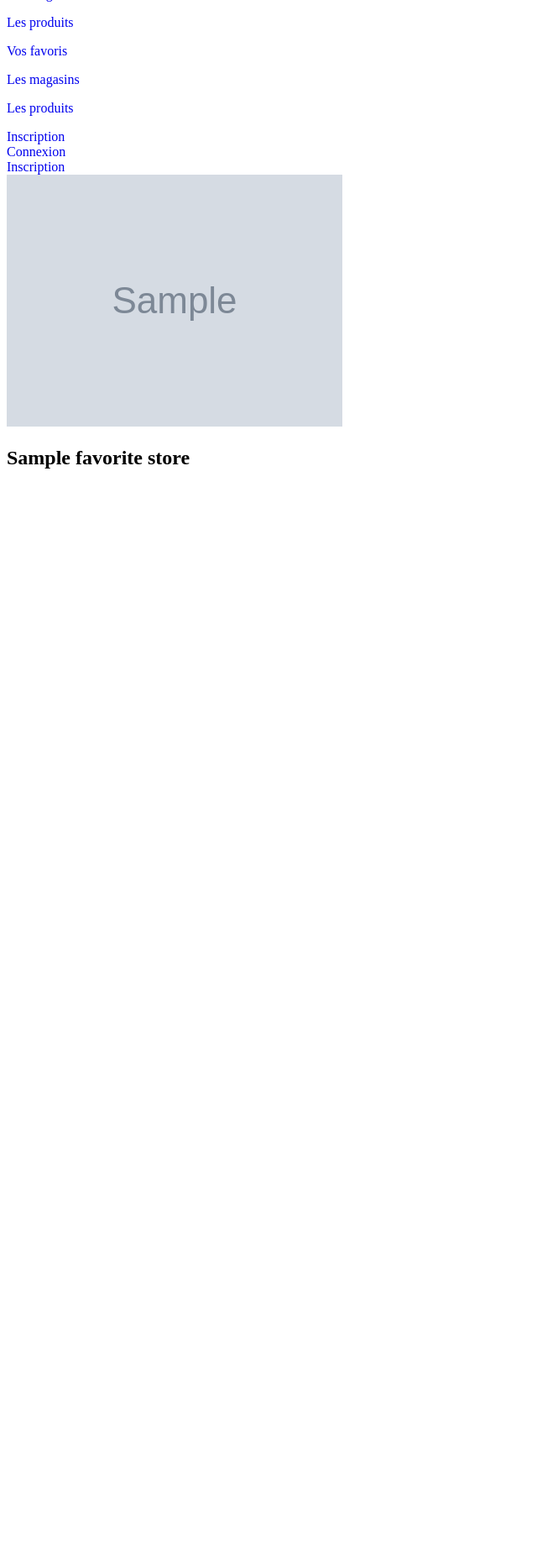
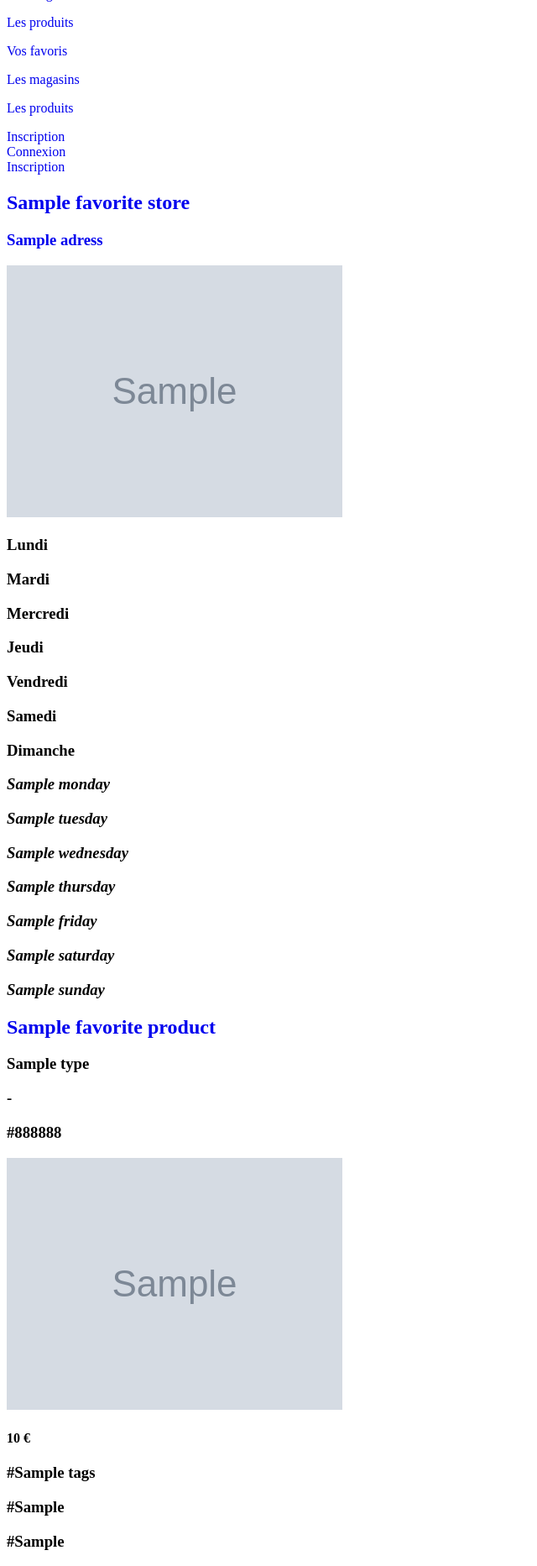
Before and after one commit to saltyfoxy/BOON, a Symfony app: template PROJECT/templates/cart.html.twig in a window 1280 px wide. Shown: the part 344-2209 px from the top of the page at 84% size, without its empty margins (0-640 px from the left). Before the commit the page ends 902 px from the top, so only its background shows below. Run offline with Twig, Linux system fonts and the light colour scheme; the template is opened without the code that fills it: most values are stand-ins (such as "Sample title", 1, 10 or a date in 2020); grey boxes marked "Sample" are stand-in pictures; some libraries are stand-ins or nearby versions.

Commit message:
update page favoris

```diff
--- a/PROJECT/assets/css/store/global.scss
+++ b/PROJECT/assets/css/store/global.scss
@@ -63,5 +63,5 @@
 }
 
 .picture-detail-store{
-  border-radius:1em;
+  border-radius: 1em;
 }
--- a/PROJECT/src/Controller/CartController.php
+++ b/PROJECT/src/Controller/CartController.php
@@ -24,6 +24,7 @@
     {
 
         $favoriteStore = $this->getUser()->getStores();
+        $favoriteProduct = $this->getUser()->getProducts();
         $user = $this->getUser();
 
 
@@ -31,6 +32,7 @@
             'cart.html.twig',
             [
                 'favoriteStores' => $favoriteStore,
+                'favoriteProducts' => $favoriteProduct,
                 'user' => $user,
             ]
         );
--- a/PROJECT/templates/cart.html.twig
+++ b/PROJECT/templates/cart.html.twig
@@ -1,23 +1,102 @@
 {% extends 'layout/base.html.twig' %}
 {% block body %}
+    <div class="favorite">
+
+    <div class="column-stores">
+    <div class="row-stores">
+
+    {% for favoriteStore in favoriteStores %}
+        <div id="store-{{ favoriteStore.id }}"
+             class="card-store">
+            <a style="text-decoration:none" href="{{ path('detail_store',{ 'id':favoriteStore.id}) }}">
+                <h2> {{ favoriteStore.name }} </h2></a>
+            <a style="text-decoration:none"
+               href="{{ path('detail_store',{ 'id':favoriteStore.id}) }}">
+                <h3> {{ favoriteStore.adress }} </h3></a>
+            <a style="text-decoration:none" href="{{ path('detail_store',{ 'id':favoriteStore.id}) }}">
+                <img src="{{ favoriteStore.picture1 }}" alt="imageCard" class="img-card-stores"></a>
+            <div class="schedule-favorite-store">
+                <div class="favorite-direction">
+                    <div class="delete-store-div" id="{{ favoriteStore.id }}">
+                        <i onclick="return confirm('Are you sure you want to delete this item?');" class="fas fa-times delete-store"></i>
+                    </div>
+                    <a href="https://www.google.com/maps/search/?api=1&query={{ favoriteStore.adress }}"
+                       target="_blank"><i class="fas fa-directions direction"></i></a>
+                </div>
+                <div class="days">
+                    <h3>Lundi</h3>
+                    <h3>Mardi</h3>
+                    <h3>Mercredi</h3>
+                    <h3>Jeudi</h3>
+                    <h3>Vendredi</h3>
+                    <h3>Samedi</h3>
+                    <h3>Dimanche</h3>
+                </div>
+                <div class="schedule">
+                    <h3><em>{{ favoriteStore.monday }}</em></h3>
+                    <h3><em>{{ favoriteStore.tuesday }}</em></h3>
+                    <h3><em>{{ favoriteStore.wednesday }}</em></h3>
+                    <h3><em>{{ favoriteStore.thursday }}</em></h3>
+                    <h3><em>{{ favoriteStore.friday }}</em></h3>
+                    <h3><em>{{ favoriteStore.saturday }}</em></h3>
+                    <h3><em>{{ favoriteStore.sunday }}</em></h3>
+                </div>
+            </div>
 
 
-    {% for favoriteStore in favoriteStores %}
-        <div class="cart-store">
-            <div class="cart-store-img">
-                <img src="{{ favoriteStore.picture1 }}" alt="imageCard" class="cart-store-image"></a>
-            </div>
-            <div id="store-{{ favoriteStore.id }}"
-                 class="cart-store-name">
-                <h2> {{ favoriteStore.name }} </h2>
-            </div>
-            <div class="delete-store-div" id="{{ favoriteStore.id }}">
-                <i onclick="return confirm('Are you sure you want to delete this item?');" class="fas fa-times delete-store"></i>
-            </div>
         </div>
+
 
     {% endfor %}
 
+    </div>
+    </div>
+
+    <div class="column-products">
+        <div class="row-products">
+
+        {% for favoriteProduct in favoriteProducts %}
+            <div id="product-{{ favoriteProduct.id }}"
+                 class="card-products">
+                <a style="text-decoration:none" href="{{ path('detail_product',{ 'id':favoriteProduct.id}) }}">
+                    <h2> {{ favoriteProduct.name }} </h2></a>
+                <div class="type-color">
+                    <h3> {{ favoriteProduct.type }} </h3>
+                    <h3>-</h3>
+                    <h3>{{ favoriteProduct.color }}</h3>
+                </div>
+                <a class="info" style="text-decoration:none" href="{{ path('detail_product',{ 'id':favoriteProduct.id}) }}">
+                    <i class="fas fa-info-circle info-logo"></i></a>
+                <a class="image-card-product" style="text-decoration:none"
+                   href="{{ path('detail_product',{ 'id':favoriteProduct.id}) }}">
+                    <img src="{{ favoriteProduct.picture1 }}" alt="imageCard" class="image-product"></a>
+                <div class="store-price-favorite">
+                    <i class="fas fa-store store-logo"></i>
+                    <h4>{{ favoriteProduct.price }} €</h4>
+                    <div class="delete-product-div" id="{{ favoriteProduct.id }}">
+                        <i onclick="return confirm('Are you sure you want to delete this item?');" class="fas fa-times delete-store"></i>
+                    </div>
+
+                </div>
+
+                <div class="tags">
+                    {% if favoriteProduct.tags == true %}
+                        <h3>#{{ favoriteProduct.tags }}</h3>
+                    {% endif %}
+                    {% if favoriteProduct.tag2 == true %}
+                        <h3>#{{ favoriteProduct.tag2 }}</h3>
+                    {% endif %}
+                    {% if favoriteProduct.tag3 == true %}
+                        <h3>#{{ favoriteProduct.tag3 }}</h3>
+                    {% endif %}
+                </div>
 
 
+            </div>
+        {% endfor %}
+
+    </div>
+    </div>
+
+    </div>
 {% endblock %}
```
Also changed, not shown: PROJECT/assets/css/app.scss (+10 -5 lines), PROJECT/assets/js/app.js (+33 -0 lines), PROJECT/src/Controller/HomeController.php (+6 -6 lines), PROJECT/src/Entity/User.php (+8 -0 lines), PROJECT/templates/products.html.twig (+5 -4 lines).
